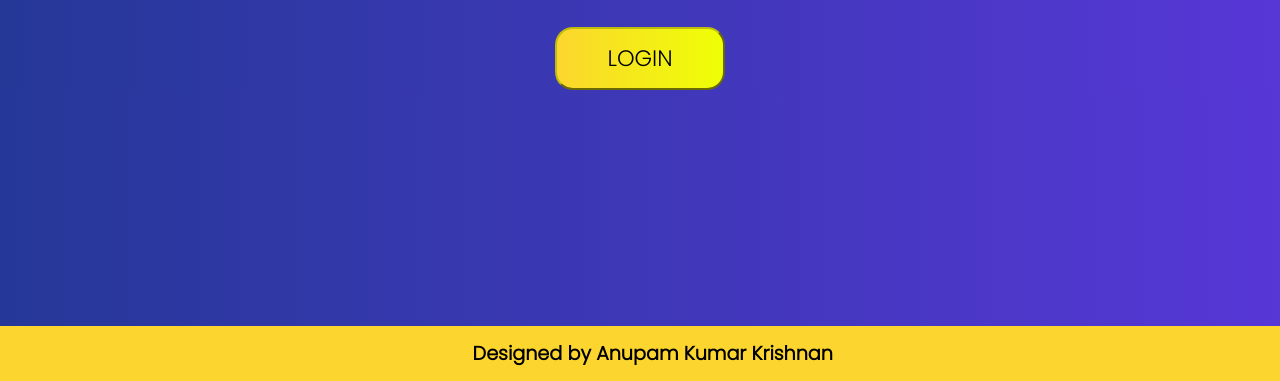
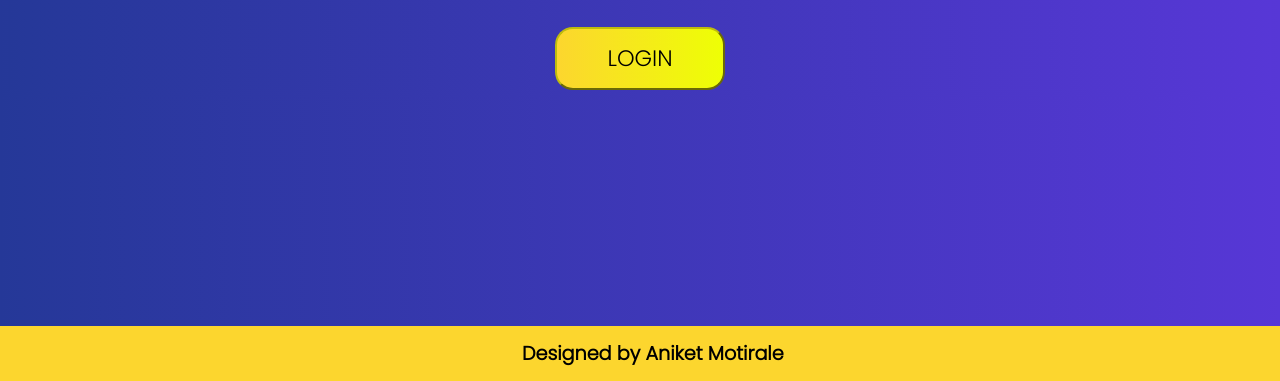
Before and after one commit to Aniket990011/css-practice, a plain HTML site: page index.html in a window 1280 px wide. Shown: the part 419-800 px from the top of the page. Drawn offline with Linux system fonts and the light colour scheme.

Commit message:
Changed Name

```diff
--- a/index.html
+++ b/index.html
@@ -13,6 +13,6 @@
     <button class="btn lco">Login</button>
 
 
-      <h4>Designed by Anupam Kumar Krishnan</h4>
+      <h4>Designed by Aniket Motirale</h4>
 </body>
 </html>
```
